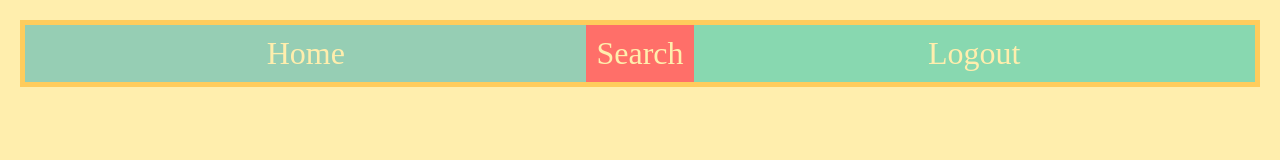
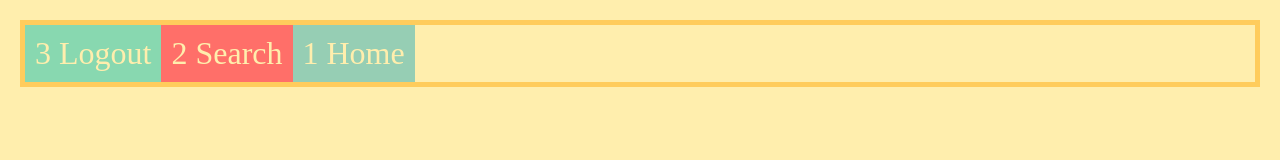
Before and after one commit to zorazky/flexbox, a plain HTML site: page test1/index.html in a window 1280 px wide. Drawn offline with Linux system fonts and the light colour scheme.

Commit message:
flex order

```diff
--- a/test1/index.css
+++ b/test1/index.css
@@ -1,15 +1,16 @@
 .container {
     border: 5px solid #ffcc5c;
     display: flex;
+}
 
+.search {
+    order: 1;
 }
 
 .home {
-    flex: 1 1 200px;
+    order: 2;
 }
 
 .logout {
-    flex-grow: 1;
-    flex-shrink: 1;
-    flex-basis: 200px;
+    order: 0;
 }
--- a/test1/index.html
+++ b/test1/index.html
@@ -9,9 +9,9 @@
 </head>
 <body>
     <nav class="container">
-        <div class="home">Home</div>
-        <div class="search">Search</div>
-        <div class="logout">Logout</div>
+        <div class="home">1 Home</div>
+        <div class="search">2 Search</div>
+        <div class="logout">3 Logout</div>
     </nav>
 </body>
 </html>
```
